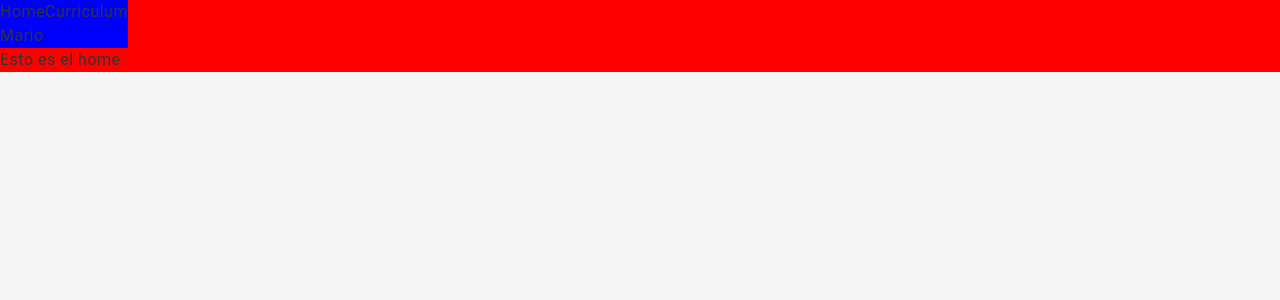
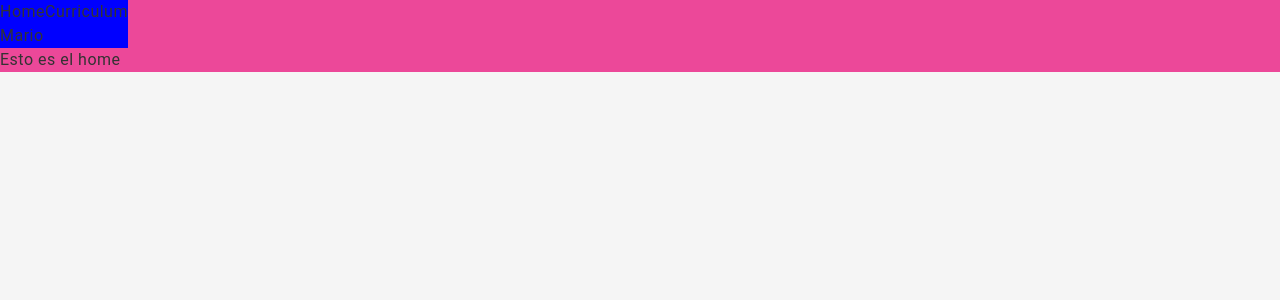
Before and after one commit to CartagoGit/print-cv, a Vue app: page / in a window 1280 px wide. Shown: the top 300 px of the page. Built offline with nearby package versions, Linux system fonts and the light colour scheme.

Commit message:
Actualización de estilos de la aplicación

```diff
--- a/src/App.vue
+++ b/src/App.vue
@@ -20,7 +20,9 @@ import { RouterView } from 'vue-router';
 <style>
 #app {
 	display: flex;
-	background-color: red;
+	background-color: var(--pink-500);
+	width: 100%;
+	height: 100%;
 }
 </style>
 <style scoped>
--- a/src/assets/scss/index.scss
+++ b/src/assets/scss/index.scss
@@ -1,3 +1,6 @@
 @forward 'themes/index.themes';
 @forward 'app/index.app';
 @forward 'cv/index.cv';
+
+body {
+}
```
